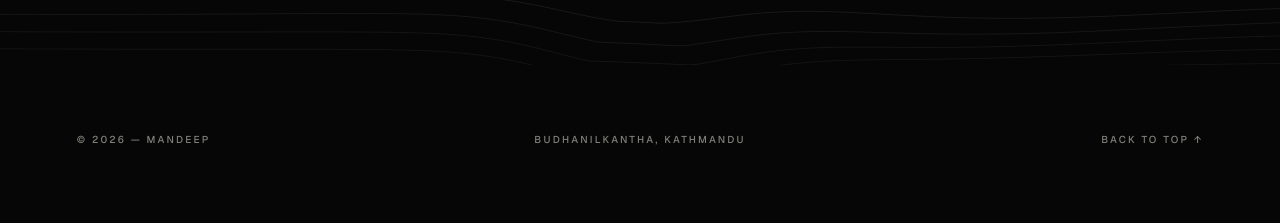
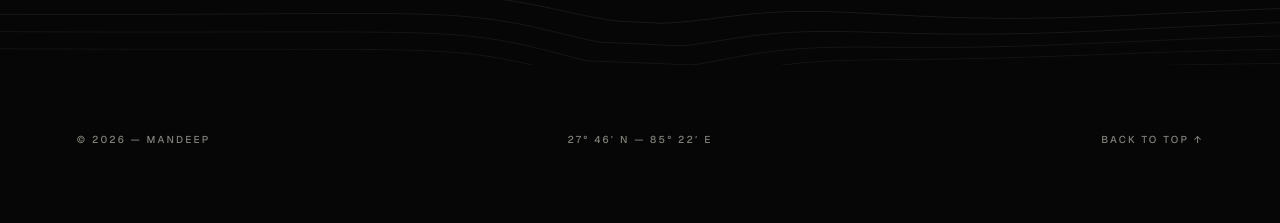
Before and after one commit to Mandeep-31/Mandeep-31, a Next.js app: page /Mandeep-31/ in a window 1280 px wide. Shown: the part 7400-7623 px from the top of the page. Built offline with nearby package versions, Linux system fonts and the light colour scheme.

Commit message:
Update footer to Budhanilkantha coordinates

```diff
--- a/components/portfolio/Footer.tsx
+++ b/components/portfolio/Footer.tsx
@@ -401,7 +401,7 @@ export default function Footer() {
 
         <div className="footer-meta">
           <span>© 2026 — Mandeep</span>
-          <span className="footer-meta-center">Budhanilkantha, Kathmandu</span>
+          <span className="footer-meta-center">27° 46′ N — 85° 22′ E</span>
           <button className="footer-top" type="button" onClick={scrollToTop}>
             Back to top ↑
           </button>
```
